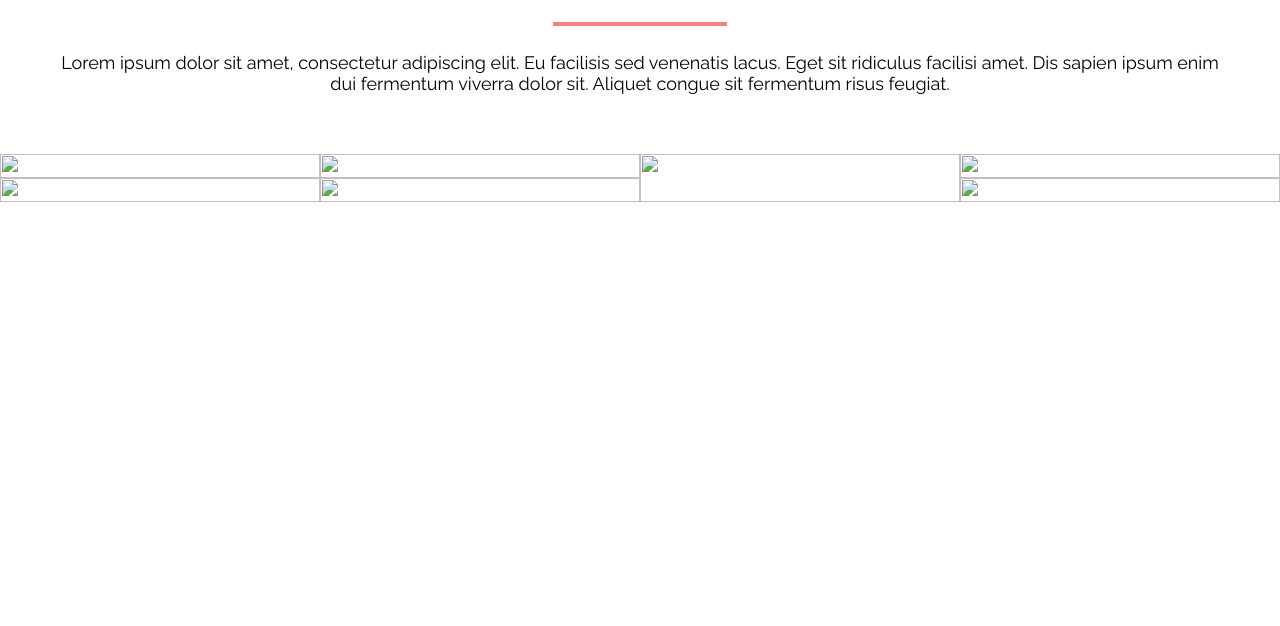
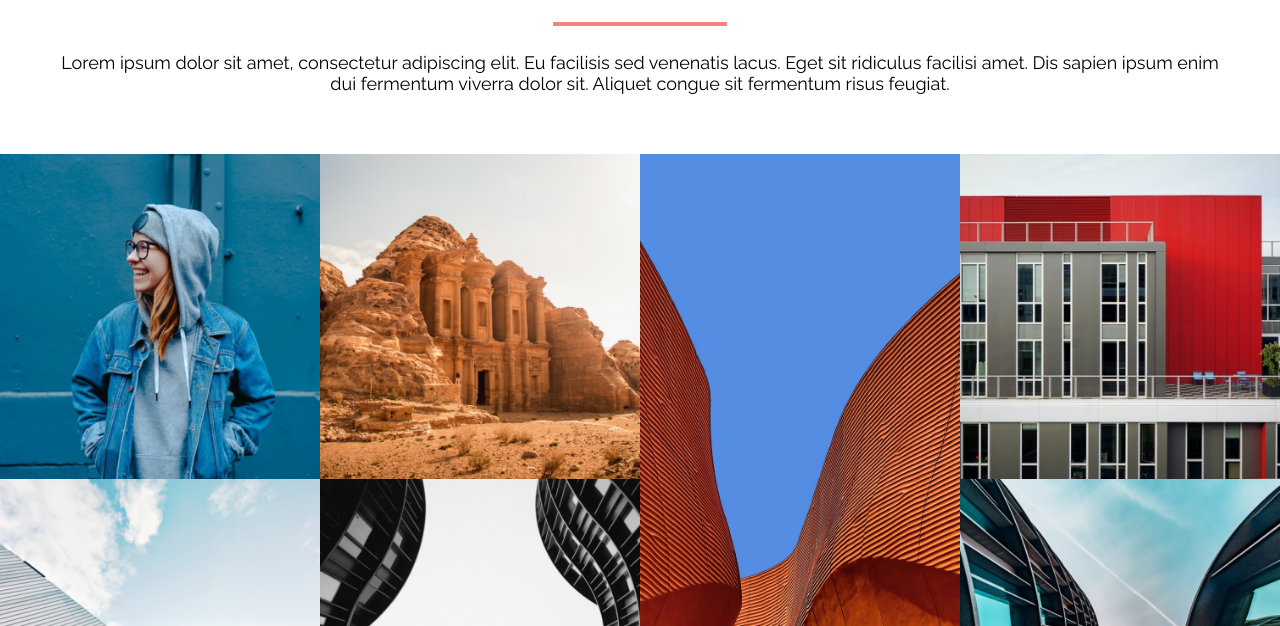
Before and after one commit to sashabely221100/grid-sass-homework, a plain HTML site: page index.html in a window 1280 px wide. Shown: the part 174-800 px from the top of the page. Drawn offline with Linux system fonts and the light colour scheme; the site is published under a folder, as on GitHub Pages, so addresses that start at the root find nothing.

Commit message:
Update index.html

```diff
--- a/index.html
+++ b/index.html
@@ -22,26 +22,13 @@
             </p>
         </section>
         <section class="main__gallery">
-
-
-
-            <div class="main__gallery__image img1 "><img src="/src/img/1.png" alt=""> </div>
-            <div class="main__gallery__image img2 "><img src="/src/img/2.png" alt=""> </div>
-            <div class="main__gallery__image img3 "><img src="/src/img/3.png" alt=""> </div>
-            <div class="main__gallery__image img4 "><img src="/src/img/4.png" alt=""> </div>
-            <div class="main__gallery__image img5"> <img src="/src/img/5.png" alt=""></div>
-            <div class="main__gallery__image img6"><img src="/src/img/6.png" alt=""> </div>
-            <div class="main__gallery__image img7"> <img src="/src/img/7.png" alt=""></div>
-
-
-
-
-
-
-
-
-
-
+            <div class="main__gallery__image img1 "><img src="./src/img/1.png" alt=""> </div>
+            <div class="main__gallery__image img2 "><img src="./src/img/2.png" alt=""> </div>
+            <div class="main__gallery__image img3 "><img src="./src/img/3.png" alt=""> </div>
+            <div class="main__gallery__image img4 "><img src="./src/img/4.png" alt=""> </div>
+            <div class="main__gallery__image img5"> <img src="./src/img/5.png" alt=""></div>
+            <div class="main__gallery__image img6"><img src="./src/img/6.png" alt=""> </div>
+            <div class="main__gallery__image img7"> <img src="./src/img/7.png" alt=""></div>
         </section>
     </main>
 
```
